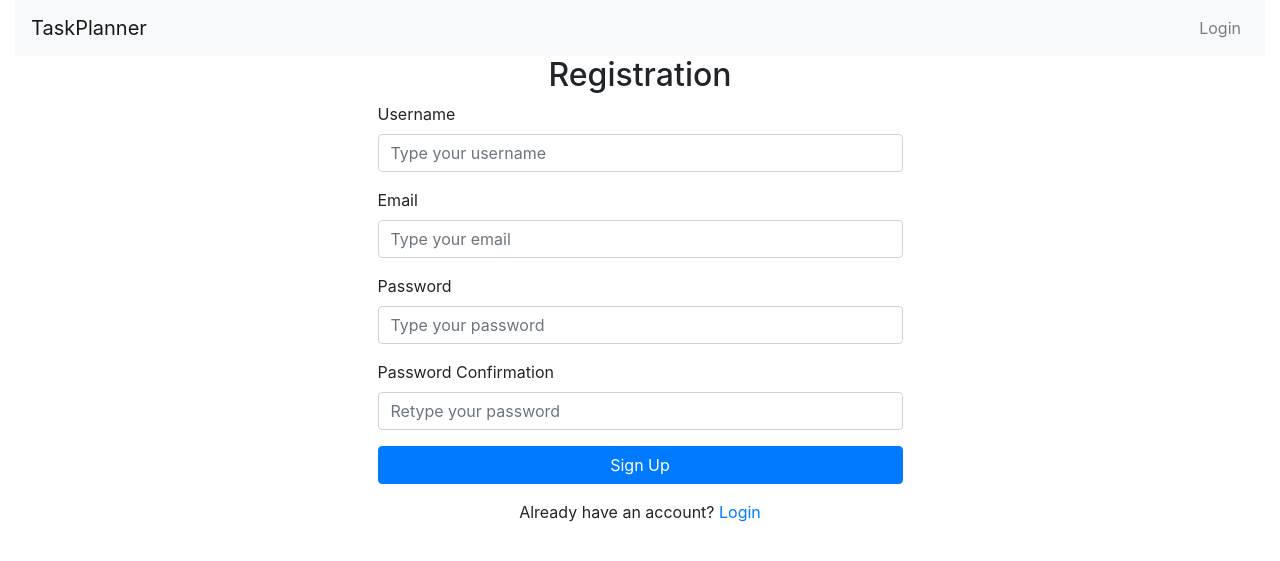
After one commit to GMECH7/taskplanner, a Django app: page /register/ in a window 1280 px wide. The commit adds this page. Shown: the top 561 px of the page. Run offline with Django 4.2, Linux system fonts and the light colour scheme; some libraries are stand-ins or nearby versions.

Commit message:
Functional app

```diff
--- a/planner_app/forms.py
+++ b/planner_app/forms.py
@@ -1,5 +1,6 @@
 from django import forms
-
+from django.contrib.auth.models import User
+from django.contrib.auth.forms import UserCreationForm
 from .models import TaskCategory, TaskItem
 
 
@@ -33,3 +34,9 @@ class CategoryForm(forms.ModelForm):
 
     def __init__(self, user, *args, **kwargs):
         super().__init__(*args, **kwargs)
+
+
+class RegisterNewUserForm(UserCreationForm):
+    class Meta:
+        model = User
+        fields = ["username", "email", "password1", "password2"]
--- /dev/null
+++ b/planner_app/templates/planner_app/register.html
@@ -0,0 +1,80 @@
+{% extends 'base.html' %}
+{% block title %}
+Register
+{% endblock %}
+
+{% block content %}
+<div class="container">
+  <div class="row justify-content-center">
+    <div class="col-md-6">
+      <h2 class="text-center">Registration</h2>
+      <form method="post" action="">
+        {% csrf_token %}
+
+        <!-- Display non-field errors (e.g., password mismatch) -->
+        {% if form.non_field_errors %}
+        <div class="alert alert-danger">
+          <ul>
+            {% for error in form.non_field_errors %}
+            <li>{{ error }}</li>
+            {% endfor %}
+          </ul>
+        </div>
+        {% endif %}
+
+        <!-- Username Field -->
+        <div class="form-group">
+          <label for="id_username">Username</label>
+          <input type="text" id="id_username" name="username" class="form-control" required
+            placeholder="Type your username" autocomplete="off" />
+          <!-- Display field-specific errors -->
+          {% for error in form.username.errors %}
+          <div class="text-danger">{{ error }}</div>
+          {% endfor %}
+        </div>
+
+        <!-- Email Field -->
+        <div class="form-group">
+          <label for="id_email">Email</label>
+          <input type="email" id="id_email" name="email" class="form-control" required placeholder="Type your email"
+            autocomplete="off" />
+          <!-- Display field-specific errors -->
+          {% for error in form.email.errors %}
+          <div class="text-danger">{{ error }}</div>
+          {% endfor %}
+        </div>
+
+        <!-- Password Field -->
+        <div class="form-group">
+          <label for="id_password1">Password</label>
+          <input type="password" id="id_password1" name="password1" class="form-control" required
+            placeholder="Type your password" autocomplete="off" />
+          <!-- Display field-specific errors -->
+          {% for error in form.password1.errors %}
+          <div class="text-danger">{{ error }}</div>
+          {% endfor %}
+        </div>
+
+        <!-- Password Confirmation Field -->
+        <div class="form-group">
+          <label for="id_password2">Password Confirmation</label>
+          <input type="password" id="id_password2" name="password2" class="form-control" required
+            placeholder="Retype your password" />
+          <!-- Display field-specific errors -->
+          {% for error in form.password2.errors %}
+          <div class="text-danger">{{ error }}</div>
+          {% endfor %}
+        </div>
+
+        <!-- Submit Button -->
+        <button type="submit" class="btn btn-primary btn-block">Sign Up</button>
+      </form>
+
+      <!-- Redirect to Login -->
+      <p class="text-center mt-3">
+        Already have an account?<a href="{% url 'login' %}"> Login</a>
+      </p>
+    </div>
+  </div>
+</div>
+{% endblock %}
--- a/planner_app/urls.py
+++ b/planner_app/urls.py
@@ -5,6 +5,7 @@ from . import views
 
 urlpatterns = [
     path("", views.home, name="home"),
+    path("register/", views.custom_register, name="register"),
     path("login/", views.custom_login, name="login"),
     path("logout/", views.custom_logout, name="logout"),
     path("task/", views.task, name="task"),
--- a/planner_app/views.py
+++ b/planner_app/views.py
@@ -4,7 +4,7 @@ from django.contrib.auth.decorators import login_required
 from django.contrib.auth.forms import AuthenticationForm
 from django.shortcuts import get_object_or_404, redirect, render
 
-from .forms import CategoryForm, TaskForm
+from .forms import CategoryForm, RegisterNewUserForm, TaskForm
 from .models import TaskCategory, TaskItem
 
 
@@ -152,6 +152,26 @@ def category_delete(request, pk):
     return render(request, "planner_app/category_delete.html", {"category": category})
 
 
+def custom_register(request):
+    if request.method == "POST":
+        form = RegisterNewUserForm(request.POST)
+        if form.is_valid():
+            form.save()
+            username = form.cleaned_data.get("username")
+            messages.success(
+                request, f"Account created for {username}! You can now log in."
+            )
+            return redirect("login")  # Redirect to login after successful registration
+        else:
+            print(form.errors)  # Print errors to the console for debugging
+            redirect("register")
+    else:
+        form = RegisterNewUserForm()
+
+    context = {"form": form}
+    return render(request, "planner_app/register.html", context)
+
+
 def custom_login(request):
     if request.method == "POST":
         form = AuthenticationForm(request, data=request.POST)
--- a/templates/base.html
+++ b/templates/base.html
@@ -9,6 +9,7 @@
         This is a Django template block that can be overridden in child templates to set a custom title for each page
         {% endblock %}
     </title>
+
     <link rel="stylesheet" href="https://stackpath.bootstrapcdn.com/bootstrap/4.3.1/css/bootstrap.min.css"
         rel="stylesheet" />
     {% load static %}
@@ -16,6 +17,7 @@
 </head>
 
 <body>
+    <div class="container-fluid">
         <nav class="navbar navbar-expand-lg navbar-light bg-light">
             <a class="navbar-brand" href="{% url 'home' %}">TaskPlanner</a>
             {% if user.is_authenticated %}
@@ -42,9 +44,11 @@
                 </ul>
             </div>
         </nav>
+
         <div class="container">{% block content %} {% endblock %}</div>
         <script src="https://code.jquery.com/jquery-3.3.1.slim.min.js"></script>
         <script src="https://stackpath.bootstrapcdn.com/bootstrap/4.3.1/js/bootstrap.bundle.min.js"></script>
+    </div>
 </body>
 
 </html>
```
Also changed, not shown: planner_app/templates/planner_app/category_form.html (+31 -23 lines), planner_app/templates/planner_app/home.html (+5 -10 lines), planner_app/templates/planner_app/login.html (+9 -7 lines), planner_app/templates/planner_app/task_detail.html (+5 -6 lines), planner_app/templates/planner_app/task_form.html (+77 -8 lines), db.sqlite3. Lines whose indentation alone changed are shown as unchanged.
